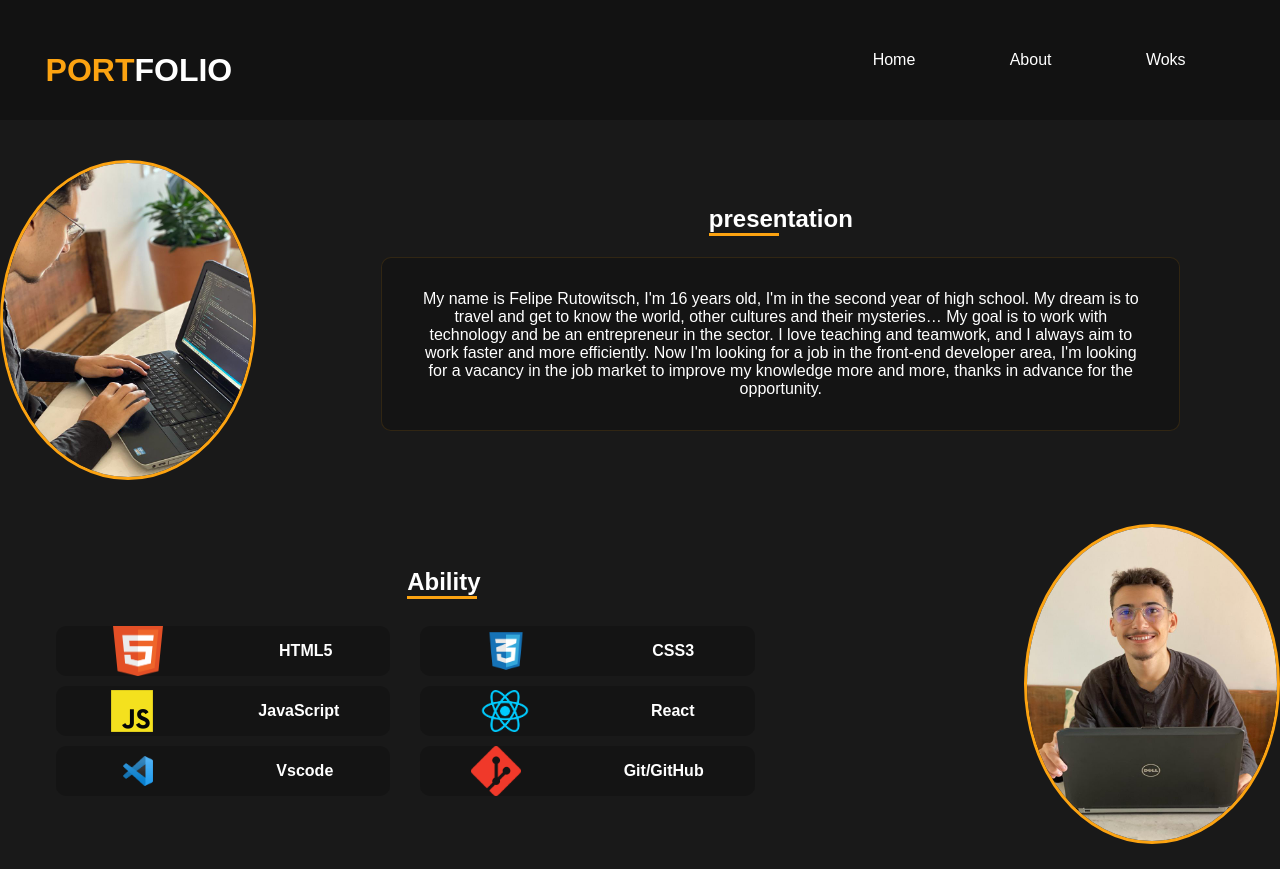
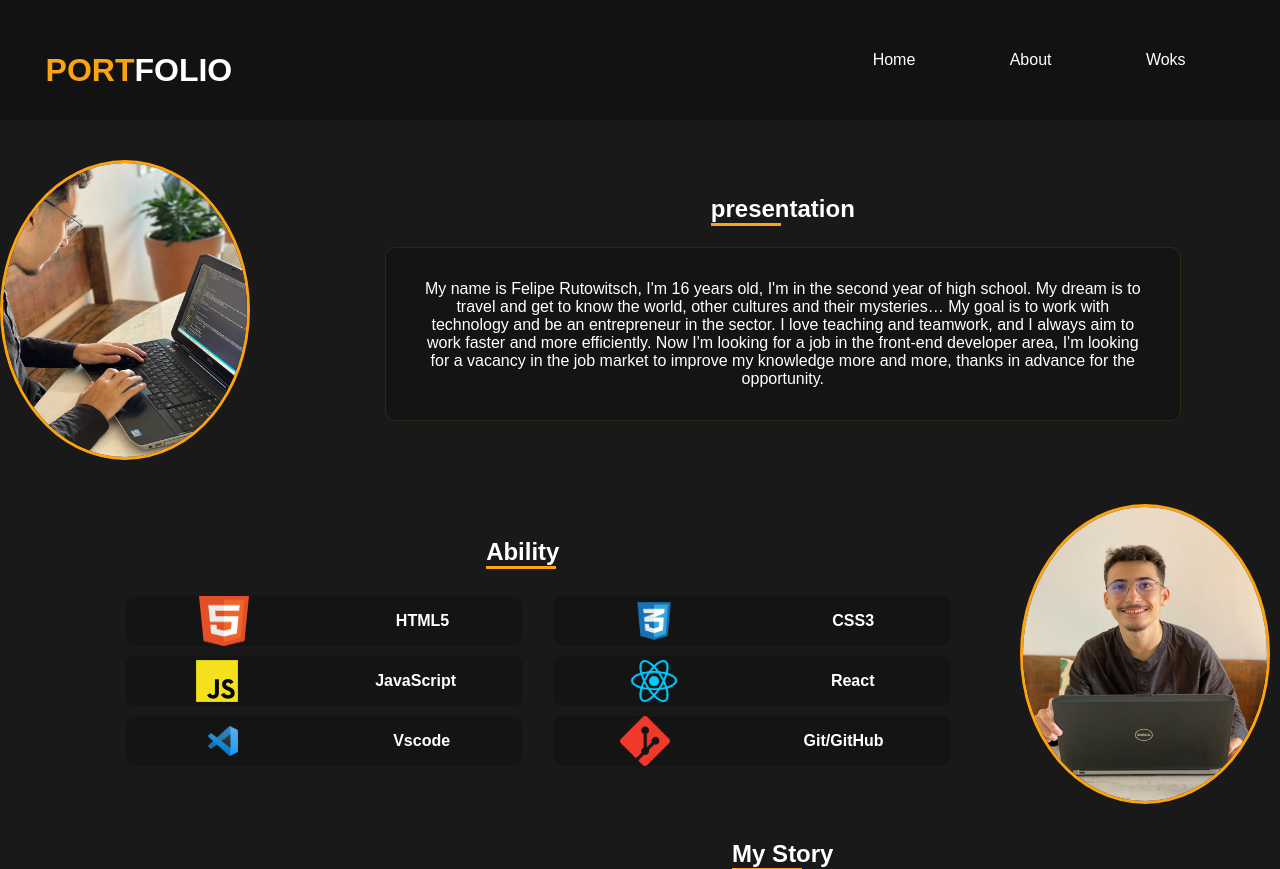
Before and after one commit to joaofeliperutowitsch/Portfolio, a React (Create React App) app: page /about in a window 1280 px wide. Shown: the top 869 px of the page. Built offline with nearby package versions, Linux system fonts and the light colour scheme.

Commit message:
Adjusting About's styling

```diff
--- a/src/components/About.js
+++ b/src/components/About.js
@@ -29,43 +29,43 @@ const About = () => {
                     <S.PAboutt>My name is Felipe Rutowitsch, I'm 16 years old, I'm in the second year of high school. My dream is to travel and get to know the world, other cultures and their mysteries… My goal is to work with technology and be an entrepreneur in the sector. I love teaching and teamwork, and I always aim to work faster and more efficiently. Now I'm looking for a job in the front-end developer area, I'm looking for a vacancy in the job market to improve my knowledge more and more, thanks in advance for the opportunity. </S.PAboutt>
                 </S.textAbout>
             </S.ContainerAbout>
-            <S.ContainerAbout>
+            <S.containerAbility>
                 <S.textAbout>
                     <S.h2About>Ability</S.h2About>
-                    <S.containerAbility>
-                    <figure>
+                    <S.containerimgsAbility>
+                    <S.containerImgAbility>
                         <img src={imgHTML} alt=""/>
                         <h4>HTML5</h4>
-                    </figure>
+                    </S.containerImgAbility>
 
-                    <figure>
+                    <S.containerImgAbility>
                         <img src={imgCSS} alt=""/>
                         <h4>CSS3</h4>
-                    </figure>
+                    </S.containerImgAbility>
 
-                    <figure>
+                    <S.containerImgAbility>
                         <img src={imgJavaScript} alt=""/>
                         <h4>JavaScript</h4>
-                    </figure>
+                    </S.containerImgAbility>
 
-                    <figure>
+                    <S.containerImgAbility>
                         <img src={imgReact} alt=""/>
                         <h4>React</h4>
-                    </figure>
-                    <figure>
+                    </S.containerImgAbility>
+                    <S.containerImgAbility>
                         <img src={imgVScode} alt=""/>
                         <h4>Vscode</h4>
-                    </figure>
-                    <figure>
+                    </S.containerImgAbility>
+                    <S.containerImgAbility>
                         <img src={imgGit} alt=""/>
                         <h4>Git/GitHub</h4>
-                    </figure>
-                </S.containerAbility>
+                    </S.containerImgAbility>
+                </S.containerimgsAbility>
                 </S.textAbout>
                 <div>
                     <S.imgAbout src={perfilSorrindo} alt=""/>
                 </div>
-            </S.ContainerAbout>
+            </S.containerAbility>
             <S.ContainerAbout>
                     <div>
                         <S.imgAbout src={perfilMexendoComputador} alt=""/>
--- a/src/styled/AboutStyled.js
+++ b/src/styled/AboutStyled.js
@@ -33,12 +33,13 @@ export const ContainerAbout = styled.section`
 `
 
 export const imgAbout = styled.img`
-    height: 40vh;
-    width: 20vw;
+    height: 300px;
+    width: 250px;
     border-radius: 50%;
     margin-top: 5vh;
     transform: translateY(0px);
     border: solid #fca311;
+    margin-right: 10px;
 `
 
 export const textAbout = styled.div`
@@ -99,11 +100,33 @@ export const PAboutt = styled.p`
     }
 `
 
-export const containerAbility = styled.div`
+export const containerAbility = styled.section`
+    display: flex;
+    justify-content: space-between;
+    flex-wrap: nowrap;
+    align-items: center;
+
+    @media(max-width: 580px){
+        flex-direction: column-reverse;
+        align-items: center;
+
+
+        img{
+            height: 200px;
+            width: 200px;
+            margin-left: 2vw;
+        }
+    }
+`
+
+export const containerimgsAbility = styled.div`
     display: flex;
     margin-top: 20px;
+    align-items: center;
+    justify-content: center;
+`
 
-    figure{
+export const containerImgAbility = styled.figure`
     background-color: #141414;
     display: flex;
     width: 40%;
@@ -111,10 +134,21 @@ export const containerAbility = styled.div`
     border-radius: 10px;
     margin-top: 10px;
     justify-content: space-around;
-    margin-left: 30px;
+    min-width: 236px;
 
-    img{
-        width: 50px;
+    &:hover{
+        cursor: pointer;
+        transition: 5s;
+        background-color: #fca311;
+
+        H4{
+            color: #121212;
+            transition: 5.1s;
+        }
     }
+
+    @media(min-width: 500px){
+        margin-left: 30px;
+
     }
 `
--- a/src/styled/GlobalStyled.js
+++ b/src/styled/GlobalStyled.js
@@ -3,7 +3,6 @@ import { createGlobalStyle } from "styled-components";
 
 export const  Globalstyle = createGlobalStyle`
 *{
-    color: black;
     margin: 0;
     padding: 0;
     box-sizing: border-box;
```
